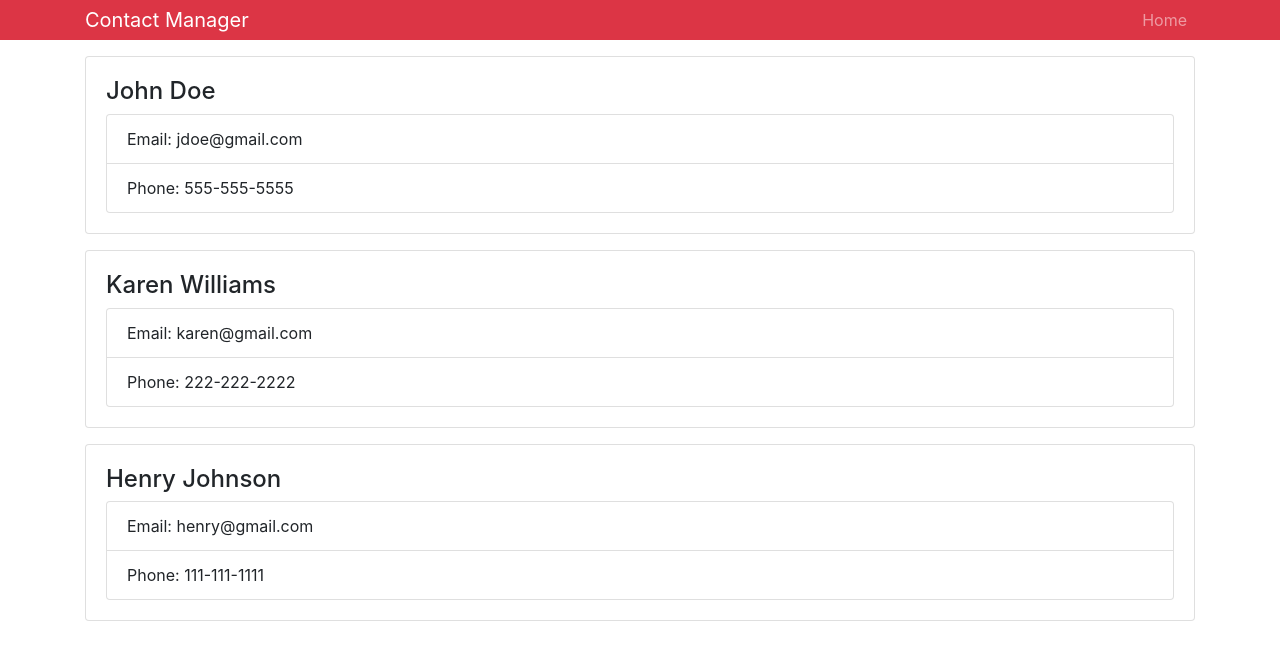
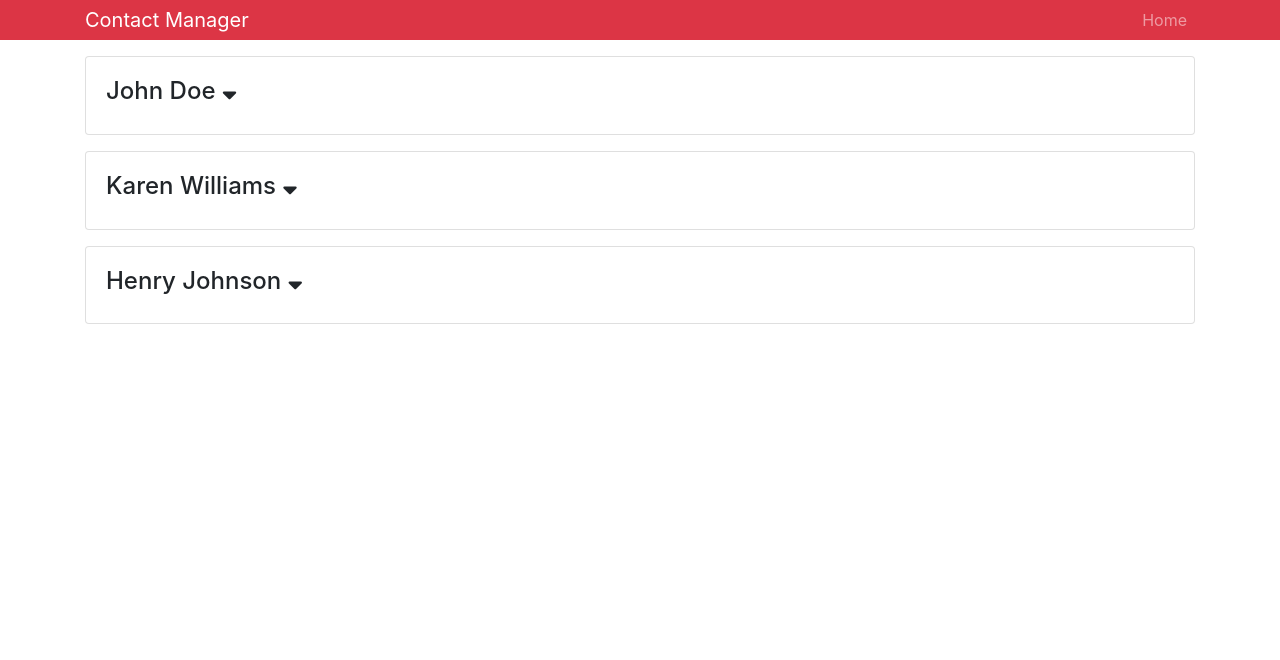
Before and after one commit to MateenCode/ContactManager-React, a React (Create React App) app: page / in a window 1280 px wide. Shown: the top 660 px of the page. Built offline with nearby package versions, Linux system fonts and the light colour scheme.

Commit message:
Contact toggle added to hide and show state

```diff
--- a/public/index.html
+++ b/public/index.html
@@ -7,6 +7,7 @@
 
     <link rel="manifest" href="https://banner2.kisspng.com/20180406/tee/kisspng-watermelon-food-sticker-aesthetic-5ac7138223b133.3609755815229960981462.jpg">
     <link rel="shortcut icon" href="https://banner2.kisspng.com/20180406/tee/kisspng-watermelon-food-sticker-aesthetic-5ac7138223b133.3609755815229960981462.jpg">
+    <link rel="stylesheet" href="https://use.fontawesome.com/releases/v5.3.1/css/all.css" integrity="sha384-mzrmE5qonljUremFsqc01SB46JvROS7bZs3IO2EmfFsd15uHvIt+Y8vEf7N7fWAU" crossorigin="anonymous">
 
     <title>Contact Manager</title>
   </head>
--- a/src/components/Contact.js
+++ b/src/components/Contact.js
@@ -3,15 +3,29 @@
 
 
 class Contact extends Component {
+
+  state = {
+    showContactInfo: false
+  } ;
+
+  onShowClick = e => {
+  ;
+  };
+
   render() {
     const { name, email, phone } = this.props.contact;
+    const { showContactInfo } = this.state;
+
     return (
       <div className="card card-body mb-3">
-        <h4>{name}</h4>
-      <ul className="list-group">
-        <li className="list-group-item">Email: {email}</li>
-        <li className="list-group-item">Phone: {phone}</li>
-      </ul>
+        <h4>{name} <i onClick={() => this.setState({ showContactInfo: !this.state.showContactInfo })} className="fas fa-sort-down" /> </h4>
+        {showContactInfo ? (
+          <ul className="list-group">
+            <li className="list-group-item">Email: {email}</li>
+            <li className="list-group-item">Phone: {phone}</li>
+          </ul>
+        ) : null}
+
 
       </div>
     );
--- a/src/components/Contacts.js
+++ b/src/components/Contacts.js
@@ -31,11 +31,11 @@
   render() {
     const { contacts } = this.state;
     return (
-      <div>
+      <React.Fragment>
        {contacts.map(contact => (
          <Contact key={contact.id} contact={contact} />
        ))}
-      </div>
+      </React.Fragment>
     );
   }
 }
```
